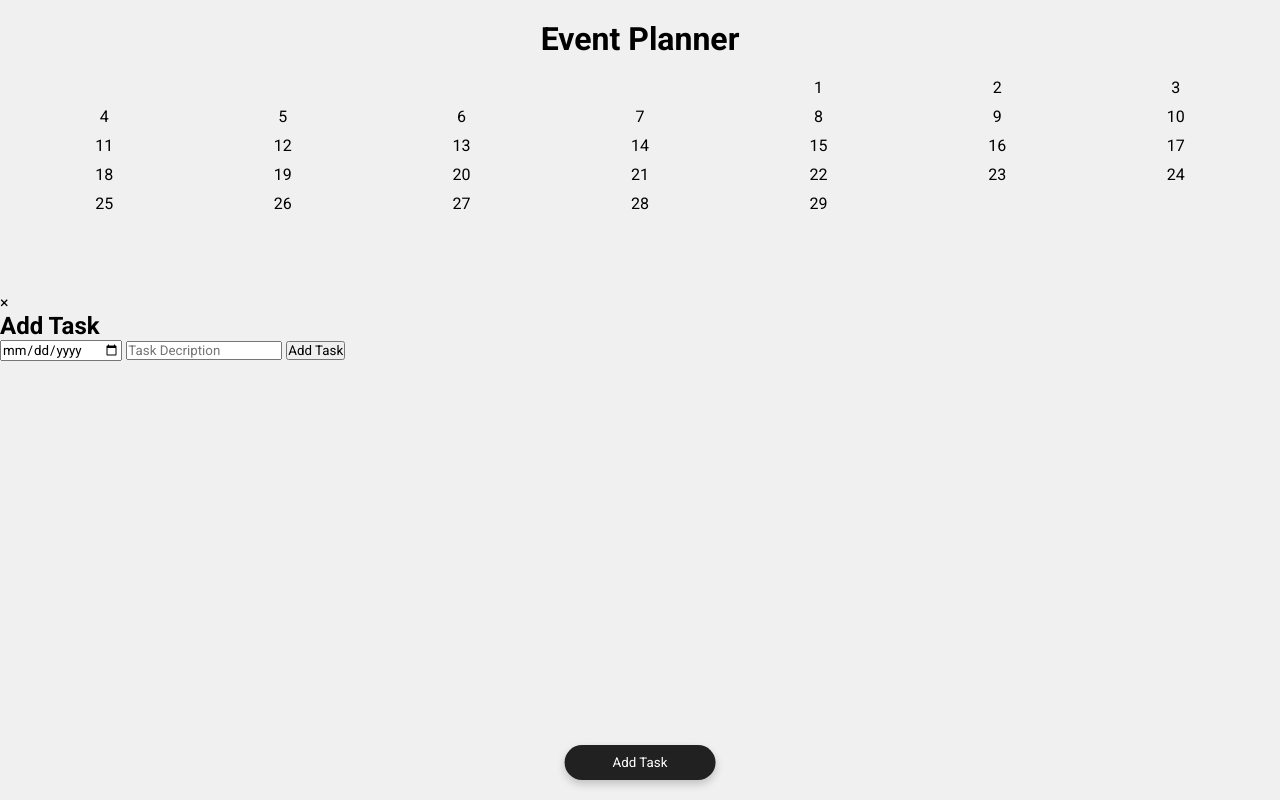
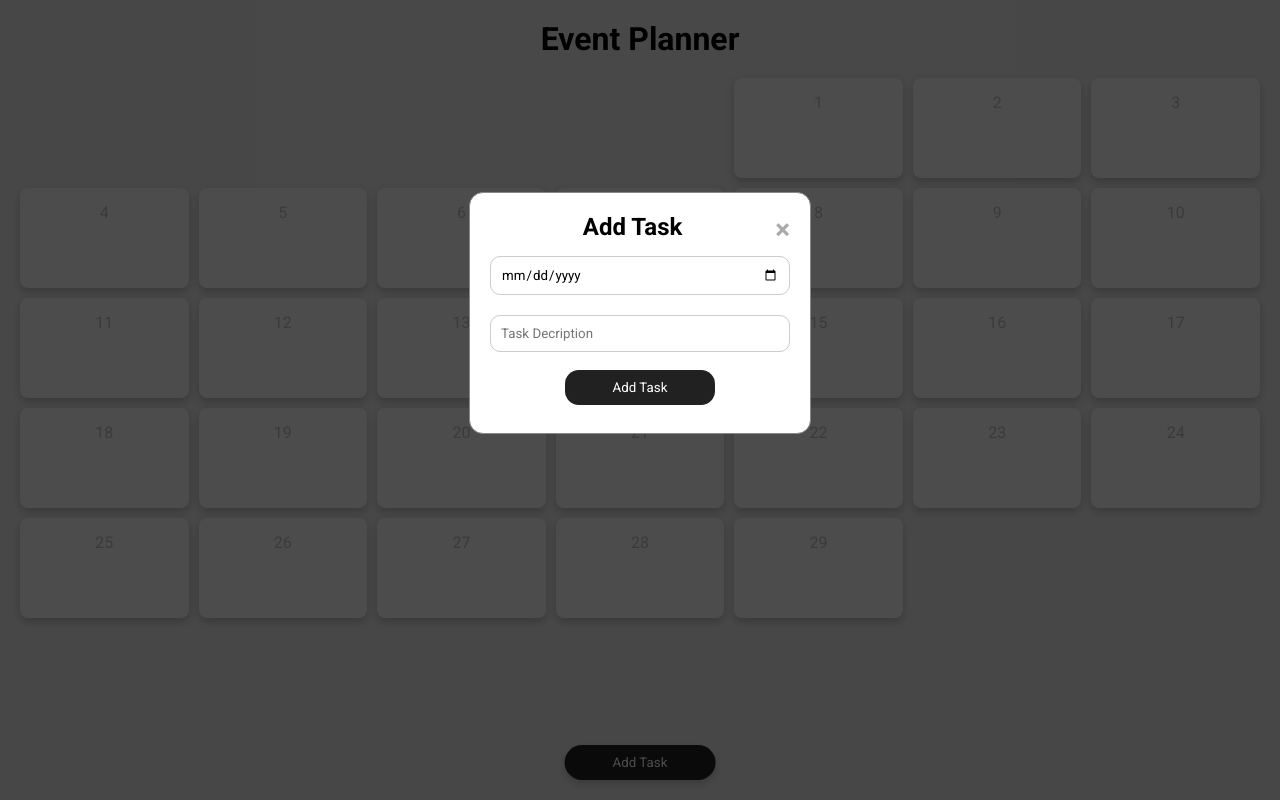
Before and after one commit to Willie3011/Events-Calender, a plain HTML site: page index.html in a window 1280 px wide. Both pictures are taken after a click on the button "Add Task". Drawn offline with Linux system fonts and the light colour scheme.

Commit message:
fixed bugs on the functions & finished styiling calender

```diff
--- a/script.js
+++ b/script.js
@@ -31,11 +31,11 @@ function generateCalender(){
 
 
 function showAddTaskModal(){
-    document.getElementById('add-task-modal').style.display = 'block';
+    document.getElementById('addTaskModal').style.display = 'block';
 }
 
 function closeAddTaskModal(){
-    document.getElementById('add-task-modal').style.display = 'none';
+    document.getElementById('addTaskModal').style.display = 'none';
 }
 
 function deleteTask(taskElement){
@@ -57,13 +57,14 @@ function addTask(){
 
     if( taskDesc && !isNaN(taskDate.getDate())){
         const calenderDays = document.getElementById('calender').children;
-        for( let i = 0; i < calenderDays; i++){
+
+        for( let i = 0; i < calenderDays.length; i++){
             const day = calenderDays[i];
             if(parseInt(day.textContent) === taskDate.getDate()){
                 const taskElement = document.createElement('div');
                 taskElement.className = "task";
                 taskElement.textContent = taskDesc;
-
+                console.log(taskElement);
                 taskElement.addEventListener("contextmenu", function (event){
                     event.preventDefault();
                     deleteTask(taskElement);
@@ -76,8 +77,6 @@ function addTask(){
                 day.appendChild(taskElement);
                 break;
             }
-
-
         }
         closeAddTaskModal();
     }
--- a/styles.css
+++ b/styles.css
@@ -41,3 +41,95 @@ body{
 .add-task-btn:hover{
     background-color: #424242;
 }
+
+
+.calender-day{
+    display: flex;
+    flex-direction: column;
+    align-items: center;
+    background: #fff;
+    color: #c4c4c4;
+    padding: 15px;
+    border-radius: 8px;
+    min-height: 70px;
+    box-shadow: 0 4px 8px rgba(0, 0, 0, 0.2);
+}
+
+.task{
+    background-color: #212121;
+    color: #fff;
+    padding: 12px;
+    margin-top: 10px;
+    border-radius: 4px;
+    text-align: center;
+    word-break: break-word;
+    font-size: 0.8em;
+    width: 88%;
+    cursor: pointer;
+    transition: all 0.3s ease;
+}
+
+.task:hover,
+.modal-content button:hover{
+    background-color: #424242;
+}
+
+.modal{
+    display: none;
+    position: fixed;
+    z-index: 1;
+    left: 0;
+    top: 0;
+    width: 100%;
+    height: 100%;
+    overflow: auto;
+    background-color: rgba(0, 0, 0, 0.7);
+}
+
+.modal-content{
+    background-color: #fff;
+    margin: 15% auto;
+    padding: 20px;
+    border: 1px solid #888;
+    width: 300px;
+    border-radius: 14px;
+    text-align: center;
+}
+
+.close{
+    color: #aaa;
+    float: right;
+    font-size: 28px;
+    font-weight: bold;
+    text-decoration: none;
+    cursor: pointer;
+    transition: all 0.3s ease;
+}
+
+.close:hover,
+.close:focus{
+    color: #000;
+}
+
+input[type = "date"],
+input[type = "text"]{
+    width: 100%;
+    padding: 10px;
+    margin: 10px 0;
+    display: inline-block;
+    border: 1px solid #ccc;
+    border-radius: 10px;
+    outline: none;
+    box-sizing: border-box;
+}
+
+.modal-content button{
+    background-color: #212121;
+    color: #fff;
+    padding: 10px 48px;
+    margin: 8px;
+    border: none;
+    border-radius: 14px;
+    cursor: pointer;
+    transition: all 0.3s ease;
+}
```
